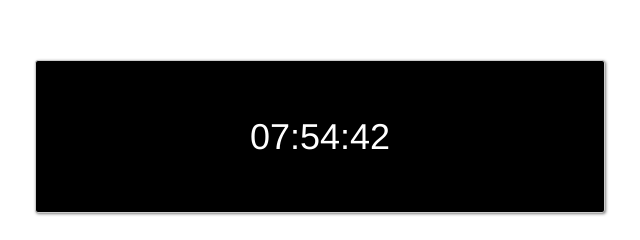
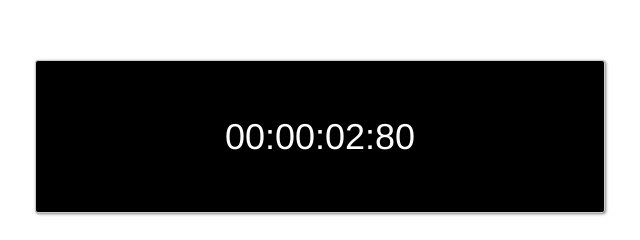
Before and after one commit to hfujita500/htmlproject, a plain HTML site: page Chap6/index.html in a window 1280 px wide. Both pictures are taken after a click on the button "START". Shown: the top 240 px of the page, without its empty margins (320-960 px from the left). Drawn offline with nearby package versions, Linux system fonts and the light colour scheme.

Commit message:
timer_modify

```diff
--- a/Chap6/index.html
+++ b/Chap6/index.html
@@ -16,7 +16,7 @@
 
 <body>
 	<div class="container">
-		<p id="timer">00:00:00</p>
+		<p id="timer">00:00:00:00</p>
 
 		<div>
 			<button id="start_stop" class="btn btn-lg btn-primary">START</button>
@@ -25,32 +25,43 @@
 	</div>
 
 	<script>
+
+		var start
+
 		var addZero = function(value) {
-
-			if (value < 10) {
+			if(value < 10) {
 				value = '0'+value;
 			}
-
 			return value;
-
-		};
+		}
 
 		document.getElementById('start_stop').addEventListener('click', function() {
 
-			var now = new Date();
-			var seconds = now.getSeconds();
-			seconds = addZero(seconds);
+			start = new Date();
 
-			var minutes = now.getMinutes();
-			minutes = addZero(minutes);
-
-			var hours = now.getHours();
-			hours = addZero(hours);
-
-			document.getElementById('timer').innerHTML = hours+':'+minutes+':'+seconds;
+			setInterval(goTimer, 10);
 
 		});
 
+		var goTimer = function() {
+			var now = new Date();
+
+			var milli = now.getTime() - start.getTime();
+			var seconds = Math.floor(milli/1000);
+			var msec = Math.floor((milli - seconds*1000)/10);
+			var minutes = Math.floor(seconds/60);
+			var hours = Math.floor(minutes/60);
+
+			seconds = seconds - minutes*60;
+			minutes = minutes - hours*60;
+
+			hours = addZero(hours);
+			seconds = addZero(seconds);
+			msec = addZero(msec);
+			minutes = addZero(minutes);
+
+			document.getElementById('timer').innerHTML = hours+':'+minutes+':'+seconds+':'+msec;
+		}
 
 	</script>
 
```
